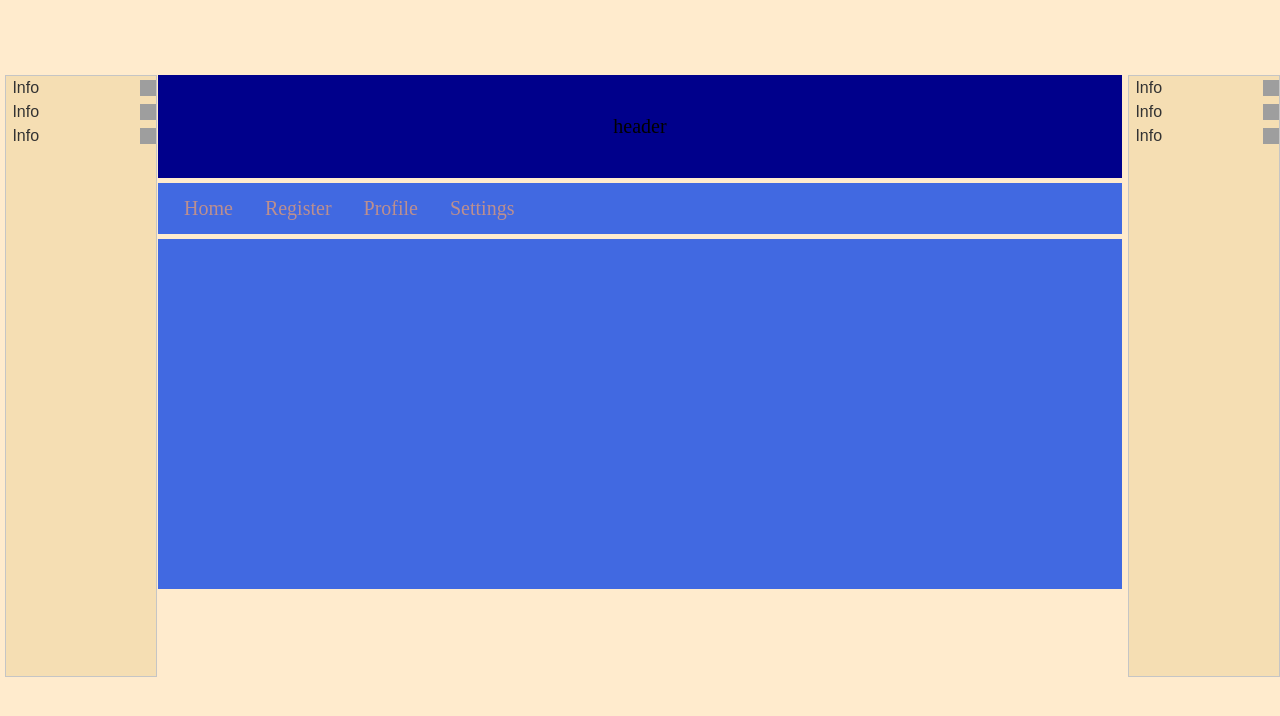
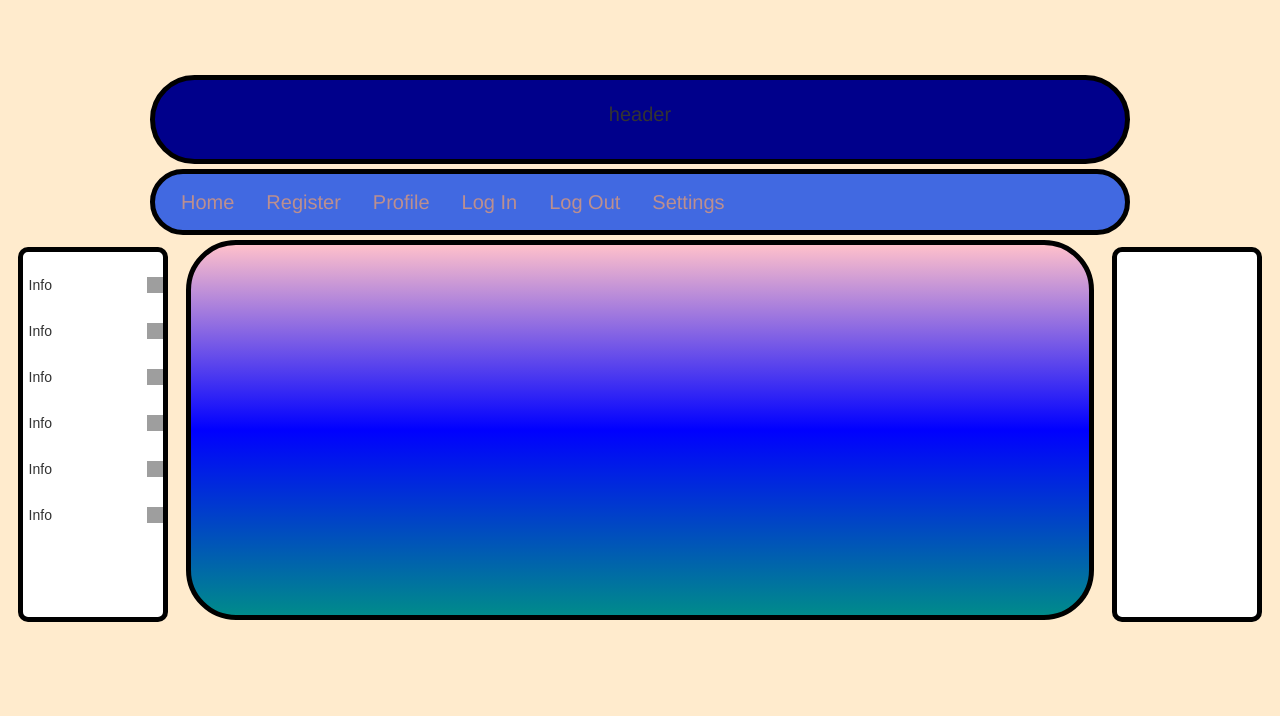
Before and after one commit to pjdidonato/swcommunity, a PHP site: page /index.php?n=home in a window 1280 px wide. Shown: the top 716 px of the page. Run offline with PHP 8.4, Linux system fonts and the light colour scheme; some libraries are stand-ins or nearby versions; grey boxes are pictures that could not be loaded.

Commit message:
Add files via upload

```diff
--- a/index.php
+++ b/index.php
@@ -7,6 +7,7 @@
 <link rel="stylesheet" href="//code.jquery.com/ui/1.12.1/themes/base/jquery-ui.css">
     <script src="https://code.jquery.com/jquery-1.12.4.js"></script>
     <script src="https://code.jquery.com/ui/1.12.1/jquery-ui.js"></script>
+    <link rel="stylesheet" href="https://maxcdn.bootstrapcdn.com/bootstrap/3.3.7/css/bootstrap.css">
     <link rel="stylesheet" href="style.css">
     <script>
         $(function () {
@@ -85,6 +86,14 @@
             $heading = "customize your profile";
             $body = "edit your profile";
         break;
+        case "login" ;
+            $heading = "customize your profile";
+            $body = "edit your profile";
+        break;
+        case "logout" ;
+        $heading = "customize your profile";
+        $body = "edit your profile";
+        break;
         case "settings" :
             $heading = "Settings";
             $body = "NBA";
@@ -112,6 +121,8 @@
     <a href="index.php?n=home"> Home </a>
     <a href="index.php?n=register">Register</a>
     <a href="index.php?n=profile"> Profile</a>
+    <a href="index.php?n=login"> Log In </a>
+    <a href="index.php?n=logout"> Log Out </a>
     <a href="index.php?n=settings"> Settings</a>
 
 
@@ -121,7 +132,8 @@
 
 <div class="popup">
 </div>
-<ul id="menu">
+
+<div id="menu">
 
     <li>
         <div>Info</div>
@@ -168,45 +180,7 @@
         </ul>
     </li>
 </ul>
-<script>
-    audio = null;
-    $(".music").click((e)=>{
-        if (audio !== null){
-            audio.pause();
-        }
-        target = e.target;
-        music = $(target).data('music');
-        audio = new Audio("music/"+music);
-        audio.play();
-    });
-    $(document).on('click','.close',()=>{$('.popup').fadeOut();});
-    $(".img").click((e)=>{
-        target = e.target;
-        assets = $(target).data('img').split(",");
-        $('.popup').html(`<button class="close">close</button>`);
-        for(asset in assets){
-            if(assets[asset].indexOf('mov') > -1){
-                $('.popup').append(`<video controls src="pictures/${assets[asset]}"></video>`)
-            }else{
-                $('.popup').append(`<img class="image" src="pictures/${assets[asset]}" />`)
-            }
-        }
-        $('.popup').fadeIn();
-    });
-</script>
-</div>
-
-
-
-
-
-
-
-<div class="popup1">
-</div>
-<ul id="menu1">
-
-    <li>
+<li>
         <div>Info</div>
         <ul>
             <li> <div class="img" data-img="military.mov"> Info</div>  </li>
@@ -251,21 +225,69 @@
         </ul>
     </li>
 </ul>
+</div>
+<script>
+    audio = null;
+    $(".music").click((e)=>{
+        if (audio !== null){
+            audio.pause();
+        }
+        target = e.target;
+        music = $(target).data('music');
+        audio = new Audio("music/"+music);
+        audio.play();
+    });
+    $(document).on('click','.close',()=>{$('.popup').fadeOut();});
+    $(".img").click((e)=>{
+        target = e.target;
+        assets = $(target).data('img').split(",");
+        $('.popup').html(`<button class="close">close</button>`);
+        for(asset in assets){
+            if(assets[asset].indexOf('mov') > -1){
+                $('.popup').append(`<video controls src="pictures/${assets[asset]}"></video>`)
+            }else{
+                $('.popup').append(`<img class="image" src="pictures/${assets[asset]}" />`)
+            }
+        }
+        $('.popup').fadeIn();
+    });
+</script>
+
+
+
+
+
+
+
+
+<div class="popup1">
+</div>
+<div id="menu1">
+
+
 
 
 
  </div>
 
-<div class='content'>
-<section>
-  <?php
+<div id="content">
+    <div class="container">
+    <div id="content-nav">
+    <?php
 
         if ($_GET['n'] == 'register') {
             include("register.php");
         }
+        if ($_GET['n'] == 'login') {
+            include("login.php");
+        }
+        if ($_GET['n'] == 'logout') {
+            include("logout.php");
+        }
 ?>
 
-<sectin>
+</div>
+</div>
 </div>
 <div class="login">
 
--- a/register.php
+++ b/register.php
@@ -103,7 +103,7 @@ if($_SERVER["REQUEST_METHOD"] == "POST"){
 
 </head>
 <body>
-    <div id="box">
+    <div>
         <h2>Sign Up</h2>
         <p>Please fill this form to create an account.</p>
         <form action="<?php echo htmlspecialchars($_SERVER["PHP_SELF"]); ?>" method="post">
--- a/style.css
+++ b/style.css
@@ -1,5 +1,6 @@
 body {
     background-color: blanchedalmond;
+    margin: 0;
 }
 
 
@@ -11,6 +12,8 @@ body {
     margin-right: 150px;
     margin-top: 75px;
     font-size: 20px;
+    border: solid 5px black;
+    border-radius: 50px;
 
 }
 
@@ -22,7 +25,8 @@ body {
     margin-top: 5px;
     font-size: 20px;
     padding: 0px 10px;
-
+    border: solid 5px black;
+    border-radius: 50px;
 }
 
 .topnav a {
@@ -43,52 +47,131 @@ body {
 
 
 
-.content  {
+#content  {
     overflow: scroll;
-    background-color: royalblue;
+    background:   linear-gradient(pink,blue,darkcyan);
     margin-left: 150px;
     margin-right: 150px;
     margin-top: 5px;
     font-size: 20px;
     padding: 175px;
     display:block;
-
+    border: solid 5px black;
+    border-radius: 50px;
 
 }
 
 
-#box {
+#content-nav {
 
     float:left;
 
 
     height: 20px;
-    position: relative;
+
     margin: auto;
 
     display: block;
-}
-#menu{
-    height: 75%;
-    width: 150px;
-    position: fixed;
-    z-index: 1;
-    top: 0;
-    left: 0;
-    background-color: wheat;
-    margin-left: 5px;
-    margin-top: 75px;
 
 }
 
-#menu1 {
-    height: 75%;
+.container {
+    max-width: 1000px;
+    margin: 0 auto;
+}
+
+#menu{
     width: 150px;
-    position: fixed;
-    z-index: 1;
-    top: 0;
-    right: 0;
-    background-color: wheat;
-    margin-left: 5px;
-    margin-top: 75px;
+    height: 375px;
+    float: left;
+    margin-top: 12px;
+    margin-right: 18px;
+    margin-left: 18px;
+    border: solid 5px black;
+    border-radius: 10px;
 }
+
+#menu ul {
+    list-style: none;
+    margin: 12px 0px 0px 0px;
+    padding: 0px;
+}
+#menu ul li {
+    border-bottom: 1px solid #ffffff;
+}
+
+#menu ul li a:link, #nav ul li {
+    font-size: 10pt;
+    font-weight: bold;
+    display: block;
+    padding: 3px 0px 3px 3px;
+    background-color: #628794;
+    color: #ffffff;
+
+}
+
+#menu ul li a:hover, #menu ul li {
+    font-size: 10pt;
+    font-weight: bold;
+    display: block;
+    padding: 3px 0px 3px 3px;
+    background-color: #c6a648;
+    color: #000000;
+}
+
+#menu ul ul {
+    margin: 0px;
+    padding: 0px;
+}
+
+#menu ul ul li {
+    border-bottom: none;
+}
+
+#menu1{
+    width: 150px;
+    float: right;
+    margin-top: 12px;
+    margin-right: 18px;
+    margin-left: 18px;
+    border: solid 5px black;
+    border-radius: 10px;
+    height: 375px;
+}
+
+#menu1 ul {
+    list-style: none;
+    margin: 12px 0px 0px 0px;
+    padding: 0px;
+}
+#menu1 ul li {
+    border-bottom: 1px solid #ffffff;
+}
+
+#menu1 ul li a:link, #menu ul li {
+    font-size: 10pt;
+    font-weight: bold;
+    display: block;
+    padding: 3px 0px 3px 3px;
+    background-color: #628794;
+    color: #ffffff;
+
+}
+
+#menu1 ul li a:hover, #menu1 ul li {
+    font-size: 10pt;
+    font-weight: bold;
+    display: block;
+    padding: 3px 0px 3px 3px;
+    background-color: #c6a648;
+    color: #000000;
+}
+
+#menu1 ul ul {
+    margin: 0px;
+    padding: 0px;
+}
+
+#menu1 ul ul li {
+    border-bottom: none;
+}
```
Also changed, not shown: login.php (+59 -72 lines).
